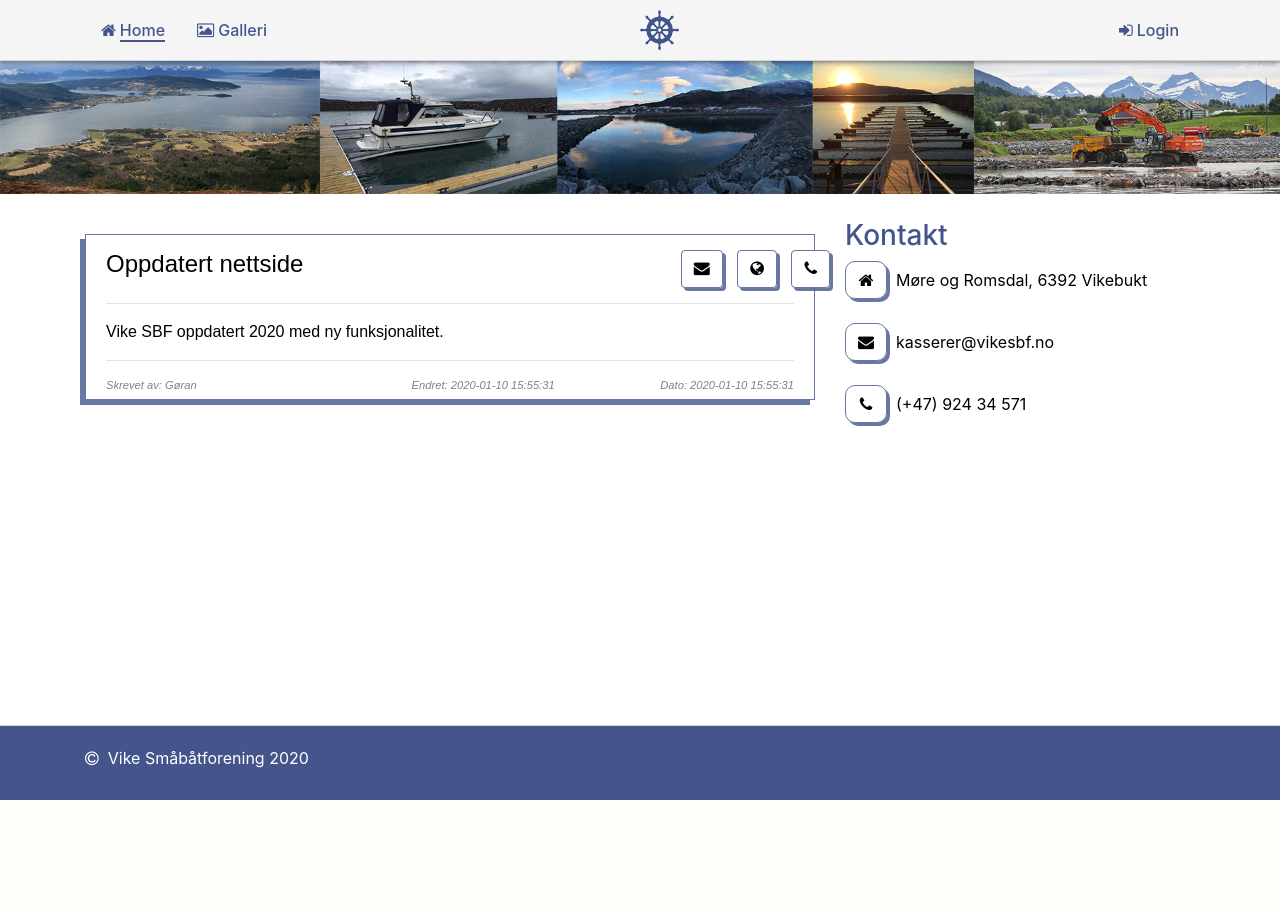
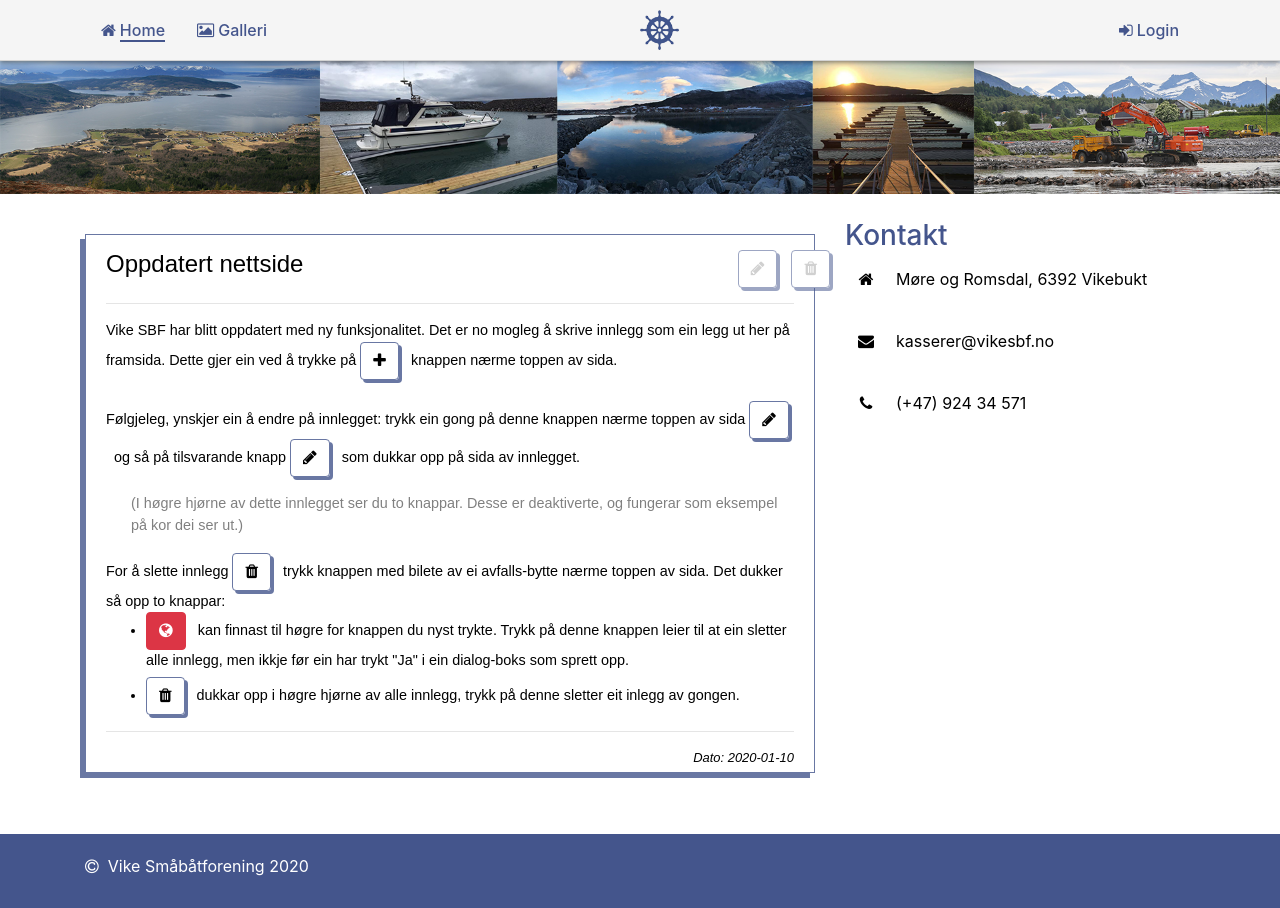
Before and after one commit to gohovd/vsbf_php, a PHP site: page / in a window 1280 px wide. Before the commit the page ends 800 px from the top, so only its background shows below. Run offline with PHP 8.4, Linux system fonts and the light colour scheme; data that the repository does not hold is empty; a stand-in replaces the project's code that opens the database connection; some libraries are stand-ins or nearby versions.

Commit message:
authorization

```diff
--- a/cookies.php
+++ b/cookies.php
@@ -6,8 +6,8 @@ if (session_id() == "") {
 <?php $title = 'Cookies'; ?>
 <?php $currentPage = 'Cookies'; ?>
 
-<?php include('head.php'); ?>
-<?php include('nav-bar.php'); ?>
+<?php include('./head.php'); ?>
+<?php include('./nav-bar.php'); ?>
 
 <body>
 
--- a/css/style.css
+++ b/css/style.css
@@ -1,13 +1,24 @@
-#under-construction {
-    position: absolute;
-    top: 50%;
-    left: 50%;
-    transform: translate(-50%, -50%);
+.under-construction {
+    margin-left: 50px;
+    margin-top: 50px;
+    padding-left: 15px;
     font-size: 3em;
     font-family: Arial, Helvetica, sans-serif;
     color: white;
-    text-decoration: underline;
+    text-align: left;
+    border-left: 10px solid white;
+}
 
+.under-construction i {
+    font-size: 2.3em;
+    padding: 10px;
+    width: 118px;
+    height: auto;
+    color: white;
+}
+
+.under-construction i:hover {
+    color: lightgray;
 }
 
 #message-container {
@@ -117,12 +128,6 @@ li#Loginlink.nav-link, li#Logoutlink.nav-link {
 #news-cms {
     padding-bottom: 40px;
 }
-
-#news-posts {
-    min-width: 350px;
-    margin-bottom: 100px;
-}
-
 #news-advanced-functions {
     position: absolute;
     left: 15px;
@@ -179,7 +184,6 @@ button:disabled:hover {
 }
 
 .post {
-    min-width: 350px;
     background-color: white;
     border: 1px solid rgba(68, 85, 140, 0.8);
     box-shadow: -5px 5px 0px 0px rgba(68, 85, 140, 0.8);
@@ -199,16 +203,17 @@ button:disabled:hover {
 #post-footer {
     padding-bottom: 5px;
 }
-#updated-date, #date {
-    font-size: 0.7em;
+#updated-date {
+    font-size: 0.9em;
     text-align: right;
-    color: gray;
 }
-
+#date {
+    font-size: 0.9em;
+    text-align: right;
+}
 #author {
-    font-size: 0.7em;
+    font-size: 0.9em;
     text-align: left;
-    color: gray;
 }
 
 .modal {
@@ -232,11 +237,10 @@ footer {
     padding-bottom: 30px;
     position: absolute;
     bottom: 0;
-    border-top: 1px solid lightgray;
     background-color: rgb(68, 85, 140);
     color: white;
     text-align: left;
-    width: 100%;
+    width: 100vw;
 }
 
 div#cookie-chooser.container {
--- a/head.php
+++ b/head.php
@@ -24,4 +24,6 @@
 
       <script src="./js/show-message.js"></script>
 
+      <?php $baseUrl = "/php_web_project/tutorial"; ?>
+
 </head>
--- a/helpers/create_db.php
+++ b/helpers/create_db.php
@@ -13,7 +13,7 @@ $sql_create_users_table = "CREATE TABLE IF NOT EXISTS `vikesbf`.`users` (
     `phone` INT(24) NULL , `email` VARCHAR(120) NULL ,
     `date` DATETIME NOT NULL DEFAULT CURRENT_TIMESTAMP ,
     `updated` DATETIME NULL , `digest` VARCHAR(255) NOT NULL ,
-    `activation_code` VARCHAR(50) DEFAULT ``,
+    `activation_code` VARCHAR(50) DEFAULT '',
     INDEX (username),
     PRIMARY KEY (`id`)) ENGINE = MyISAM;";
 
@@ -52,7 +52,6 @@ if ($con->query($sql_check_if_exists) === TRUE) {
 
 } else {
     // nothing... database exists...
-    error_log($database_name . " exists.");
 }
 
 ?>
--- a/index.php
+++ b/index.php
@@ -6,13 +6,12 @@ if (session_id() == "") {
 
 <?php include('./helpers/debug.php'); ?>
 <?php include('./helpers/config.php'); ?>
-<?php include('./helpers/create_db.php'); ?>
 
 <?php $title = 'Home'; ?>
 <?php $currentPage = 'Home'; ?>
 
-<?php include('head.php'); ?>
-<?php include('nav-bar.php'); ?>
+<?php include('./head.php'); ?>
+<?php include('./nav-bar.php'); ?>
 
 <body>
 
@@ -23,11 +22,12 @@ if (session_id() == "") {
 
     <script type="text/javascript">
         var loggedin = '<?php if (isset($_SESSION['loggedin'])) { echo $_SESSION['loggedin'];} else { echo 0;} ?>';
+        var a = '<?php if (isset($_SESSION['formann'])) { echo $_SESSION['formann'];} else { echo 0;} ?>';
     </script>
 
     <?php
     # include the javascript only if user is logged in and labeled administrator
-        if ( isset($_SESSION['loggedin']) && $_SESSION['loggedin'] == 1) {
+        if ( isset($_SESSION['loggedin']) && ($_SESSION['loggedin'] == 1) && isset($_SESSION['formann'])) {
             echo '<script type="text/javascript" src="./js/modal-news.js"></script>';
         }
     ?>
@@ -74,7 +74,7 @@ if (session_id() == "") {
                         $('[data-toggle="tooltip"]').tooltip()
 
                         // deactivate edit and delete btns if no posts to edit or delete
-                        if (document.getElementsByClassName("post").length == 1) {
+                        if (document.getElementsByClassName("post").length < 2) {
                             document.getElementById("update-news").disabled = true;
                             document.getElementById("delete-news").disabled = true;
                         } else {
@@ -111,15 +111,15 @@ if (session_id() == "") {
                                 echo "</p>";
                                 echo "<hr>";
                                 echo "<div id='post-footer' class='row'>";
-                                    echo "<div id='author' class='col-md-6'>";
-                                        echo "Skrevet av: " . $result_ar['author'];
+                                    echo "<div id='author' class='col-md-4'>";
+                                        echo "<i>Skrevet av: " . $result_ar['author'] . "</i>";
                                     echo "</div>";
-                                    echo "<div id='updated-date' class='col-md-3'>";
+                                    echo "<div id='updated-date' class='col-md-4'>";
                                     if ($result_ar['updated'] != null) {
                                         echo "<i>Endret: " . $result_ar['updated'] . "</i>";
                                     }
                                     echo "</div>";
-                                    echo "<div id='date' class='col-md-3'>";
+                                    echo "<div id='date' class='col-md-4'>";
                                         echo "<i>Dato: " . $result_ar['date'] . "</i>";
                                     echo "</div>";
                                 echo "</div>";
@@ -127,45 +127,71 @@ if (session_id() == "") {
                         }
                     ?>
 
-                    <div class="post">
+                    <div class="post"  style="font-size: 0.9em;">
 
                         <div id="post-header" class="row">
                             <div id="title" class="col-md-8">
                                 <h4>Oppdatert nettside</h4>
                             </div>
                             <div id="btn-row" class="col-xs-4">
-                                <button class="btn c-btn"><i class="fa fa-envelope"></i></button>
-                                <button class="btn c-btn"><i class="fa fa-globe"></i></button>
-                                <button class="btn c-btn"><i class="fa fa-phone"></i></button>
+                                <button class="btn c-btn" disabled><i class="fa fa-pencil"></i></button>
+                                <button class="btn c-btn" disabled><i class="fa fa-trash"></i></button>
                             </div>
                         </div>
 
                         <hr>
 
                         <p>
-                            Vike SBF oppdatert 2020 med ny funksjonalitet.
+                            Vike SBF har blitt oppdatert med ny funksjonalitet. Det er no mogleg å skrive innlegg som ein legg ut her på framsida.
+                            Dette gjer ein ved å trykke på <button class="btn c-btn"><i class="fa fa-plus"></i></button>&nbsp;&nbsp;
+                            knappen nærme toppen av sida.<br><br>
+                            Følgjeleg, ynskjer ein å endre på innlegget: trykk ein gong på denne knappen nærme toppen av sida
+                            <button class="btn c-btn"><i class="fa fa-pencil"></i></button>&nbsp;&nbsp;og så på tilsvarande knapp
+                            <button class="btn c-btn"><i class="fa fa-pencil"></i></button>&nbsp;&nbsp; som dukkar opp på sida av innlegget.
+                            <p style="padding-left: 25px; color: gray;">
+                                (I høgre hjørne av dette innlegget ser du to knappar.
+                                Desse er deaktiverte, og fungerar som eksempel på kor dei ser ut.)
+                            </p>
+
+                            For å slette innlegg <button class="btn c-btn"><i class="fa fa-trash"></i></button>&nbsp;&nbsp; trykk
+                            knappen med bilete av ei avfalls-bytte nærme toppen av sida. Det dukker så opp to knappar:
+                            <ul id="btnlist">
+                                <li><button class="btn btn-danger"><i class="fa fa-globe"></i></button>&nbsp;&nbsp;
+                                kan finnast til høgre for knappen du nyst trykte. Trykk på denne knappen leier til at ein sletter
+                            alle innlegg, men ikkje før ein har trykt "Ja" i ein dialog-boks som sprett opp.</li>
+                                <li><button class="btn c-btn"><i class="fa fa-trash"></i></button>&nbsp;&nbsp;
+                                dukkar opp i høgre hjørne av alle innlegg, trykk på denne sletter eit inlegg av gongen.
+                            </ul>
                         </p>
+
+                        <style>
+                            #btnlist li {
+                                margin-bottom: 5px;
+                            }
+                        </style>
 
                         <hr>
 
                         <div id="post-footer" class="row">
+
                             <div id="author" class="col-md-4">
-                                <i>Skrevet av: Gøran</i>
+
                             </div>
                             <div id="updated-date" class="col-md-4">
-                                <i>Endret: 2020-01-10 15:55:31</i>
+
                             </div>
                             <div id="date" class="col-md-4">
-                                <i>Dato: 2020-01-10 15:55:31</i>
+                                <i>Dato: 2020-01-10</i>
                             </div>
                         </div>
+
                     </div>
 
                 </div>
 
                 <!-- display the cms functionality only if logged in -->
                 <script>
-                    if (loggedin == true) {
+                    if (loggedin == true && a == true) {
                         document.getElementById("news-cms").style.display = "block";
 
                         document.getElementById("create-news").addEventListener("click", function() {
@@ -189,9 +215,9 @@ if (session_id() == "") {
 
             <div id="sidebar" class="col-md-4">
                 <h3>Kontakt</h3>
-                    <div class="contact-detail-text"><i class="c-btn fa fa-home"></i>&nbsp;&nbsp;Møre og Romsdal, 6392 Vikebukt</div><br>
-                    <div class="contact-detail-text"><i class="c-btn fa fa-envelope"></i>&nbsp;&nbsp;kasserer@vikesbf.no</div><br>
-                    <div class="contact-detail-text"><i class="c-btn fa fa-phone"></i>&nbsp;&nbsp;(+47) 924 34 571</div>
+                    <div class="contact-detail-text"><i class="fa fa-home"></i>&nbsp;&nbsp;Møre og Romsdal, 6392 Vikebukt</div><br>
+                    <div class="contact-detail-text"><i class="fa fa-envelope"></i>&nbsp;&nbsp;kasserer@vikesbf.no</div><br>
+                    <div class="contact-detail-text"><i class="fa fa-phone"></i>&nbsp;&nbsp;(+47) 924 34 571</div>
             </div>
 
         </div>
@@ -199,4 +225,4 @@ if (session_id() == "") {
 
 </body>
 
-<?php include('foot.php'); ?>
+<?php include('./foot.php'); ?>
--- a/js/modal-news.js
+++ b/js/modal-news.js
@@ -259,7 +259,6 @@ function deleteAllWithConfirm() {
                 }
             });
     } else {
-        console.log("Avbrutt.");
         return false;
     }
 }
--- a/js/show-message.js
+++ b/js/show-message.js
@@ -1,5 +1,4 @@
 function showMessage(type, text) {
-    console.log("Message: " + text);
     var message = document.createElement("div");
         message.id = "message";
         message.setAttribute("role", "alert");
--- a/login.php
+++ b/login.php
@@ -6,8 +6,8 @@ if (session_id() == "") {
 <?php $title = 'Login'; ?>
 <?php $currentPage = 'Login'; ?>
 
-<?php include('head.php'); ?>
-<?php include('nav-bar.php'); ?>
+<?php include('./head.php'); ?>
+<?php include('./nav-bar.php'); ?>
 
 <body>
 
@@ -15,7 +15,6 @@ if (session_id() == "") {
 
     <script type="text/javascript">
         var message = '<?php if (isset($_SESSION['message'])) { echo $_SESSION['message'];} else { echo "NA";} ?>';
-        console.log("Message: " + message);
 
         $(document).ready(function() {
             var message = '<?php if (isset($_SESSION['message'])) { echo $_SESSION['message'];} else { echo "";} ?>';
--- a/nav-bar.php
+++ b/nav-bar.php
@@ -11,10 +11,6 @@ if (session_id() == "") {
     <ul class="nav">
 
         <?php
-
-        // Wamp add VirtualHost to get rid of this
-        $baseUrl = '/php_web_project/tutorial';
-
         // Todo: Add icons
         // Make a list of every possible URL for the site
         $urls = array(
@@ -62,16 +58,18 @@ if (session_id() == "") {
             // debug_to_console("Keys: ".$keys[$i]);
 
             if ($keys[$i] == "Login" && ((isset($_SESSION['loggedin']) && $_SESSION['loggedin'] == TRUE))) {
-                continue;
+                continue; // if logged in, do not produce login link
             } else if ($keys[$i] == "Logout" && (!isset($_SESSION['loggedin']))) {
-                continue;
+                continue; // if logged out, do not produce logout link
             }
 
+            // only produce link to restricted resource if user is admin
             if ($resources[$keys[$i]]['restricted'] == true) {
-                if (isset($_SESSION['loggedin']) && $_SESSION['loggedin'] == false) {
+
+
+                if (!isset($_SESSION['formann'])) {
                     continue;
                 }
-                continue;
             }
 
             foreach($resources[$keys[$i]] as $key => $value) {
--- a/register.php
+++ b/register.php
@@ -7,8 +7,8 @@ if (session_id() == "") {
 <?php $title = 'Register'; ?>
 <?php $currentPage = 'Register'; ?>
 
-<?php include('head.php'); ?>
-<?php include('nav-bar.php'); ?>
+<?php include('./head.php'); ?>
+<?php include('./nav-bar.php'); ?>
 
 <body>
 	<div class="register">
```
Also changed, not shown: galleri.php (+10 -2 lines), helpers/auth.php (+23 -5 lines), .htaccess (added).
